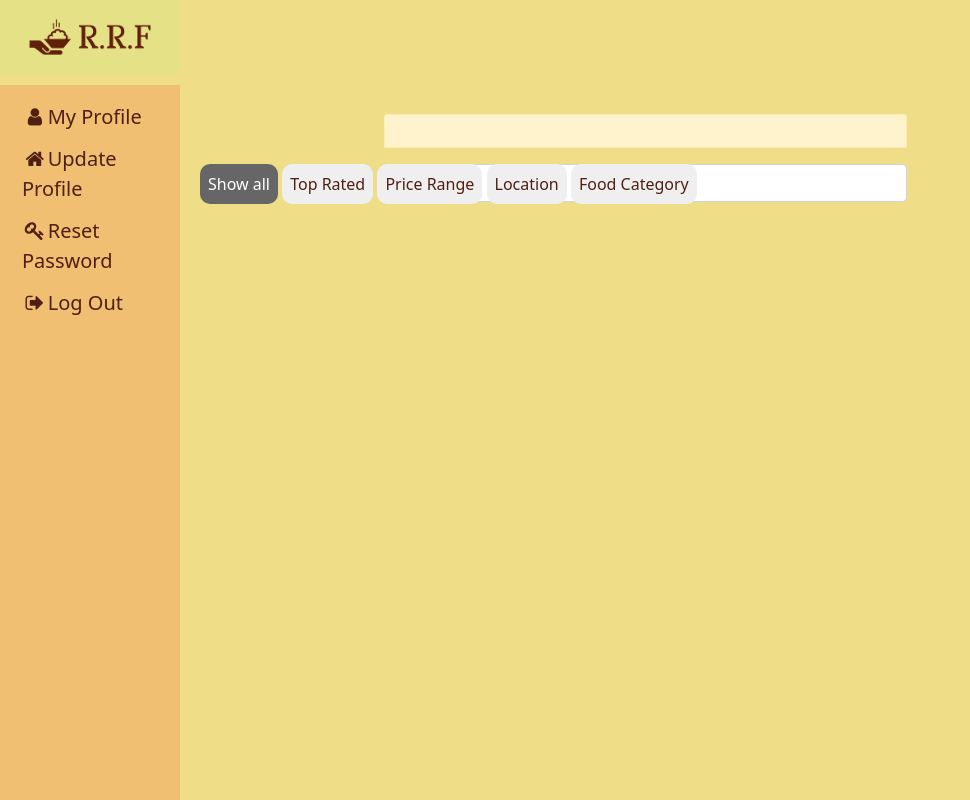
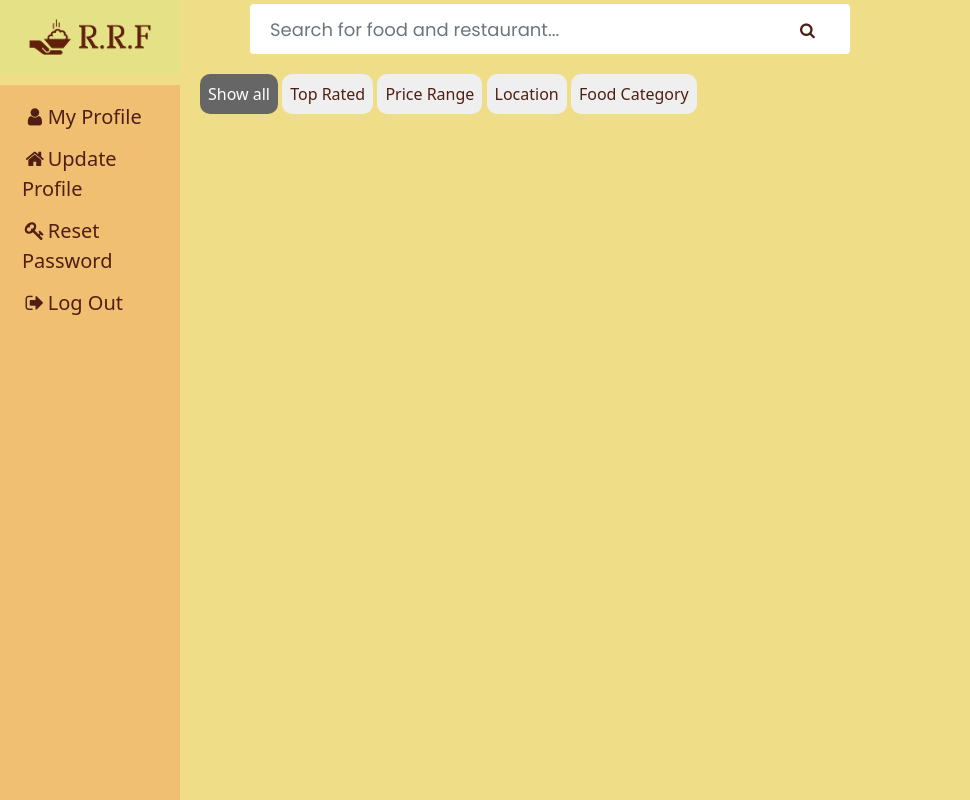
Before and after one commit to shaisad/RRF-Rate-Review-Find, a PHP site: page /SPL-RRF/HomePageLoggedInRest.php in a window 1280 px wide; the page is wider, and only the part inside the window is pictured. Shown: that part, without its empty margins (0-970 px from the left). Run offline with PHP 8.4, Linux system fonts and the light colour scheme; data that the repository does not hold is empty.

Commit message:
add search bar

```diff
--- a/SPL1-(R.R.F)/HomePage.html
+++ b/SPL1-(R.R.F)/HomePage.html
@@ -136,13 +136,13 @@ a {
 
 <body>
 
-  <!--
+
     <form class="Submit" action="activate.php">
         <input type="text" placeholder="Search here..." name="search">
         <button type="submit"><i class="fa fa-search"></i></button>
       </form>
 
-    -->
+
 
       <div id="myBtnContainer">
 
--- a/SPL1-(R.R.F)/HomePageLoggedInRest.php
+++ b/SPL1-(R.R.F)/HomePageLoggedInRest.php
@@ -77,8 +77,8 @@ body{
 
 .search-btn {
     position: relative;
-    left: 630px;
-    bottom: 45px;
+    left: 550px;
+    bottom: 35px;
     height: 50px;
     width: 70px;
     color: rgb(80, 31, 19) ;
@@ -247,12 +247,14 @@ img {
       </div>
 
 
-      <div class="container mt-5" style="max-width: 555px">
-        <div class="card-header alert alert-warning text-center mb-3">
+      <div class="search">
+        <div class="search-box">
+        <input type="text" class="form-control" name="live_search" id="live_search" autocomplete="off"
+            placeholder="Search for food and restaurant...">
+            <div class="search-btn">
+              <i class="fa fa-search"></i> </div>
+            </div>
 
-        </div>
-        <input type="text" class="form-control" name="live_search" id="live_search" autocomplete="off"
-            placeholder="Search ...">
         <div id="search_result"></div>
     </div>
     <script src="https://ajax.googleapis.com/ajax/libs/jquery/3.5.1/jquery.min.js"></script>
--- a/SPL1-(R.R.F)/homepagebeforelogin.php
+++ b/SPL1-(R.R.F)/homepagebeforelogin.php
@@ -32,6 +32,10 @@ body{
     position: relative;
     left: 250px;
     bottom: 70px;
+    height: 50px;
+    width: 600px;
+    color: #fff;
+
 }
 
 .search-box input{
@@ -187,7 +191,7 @@ img {
 
     </div>
 
-    <div class="container mt-5" style="max-width: 555px">
+    <div class="search" >
         <div class="card-header alert alert-warning text-center mb-3">
 
         </div>
```
